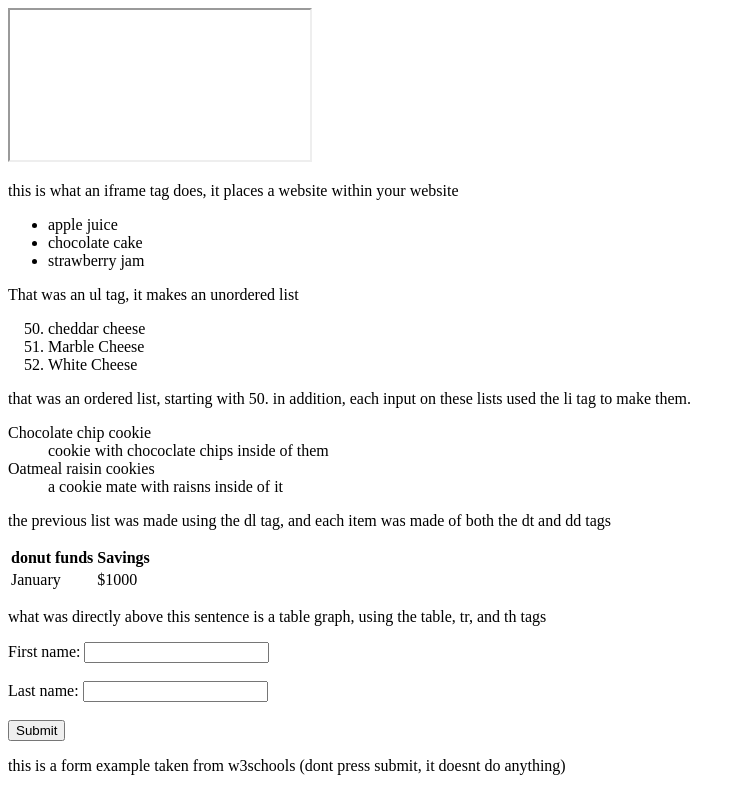
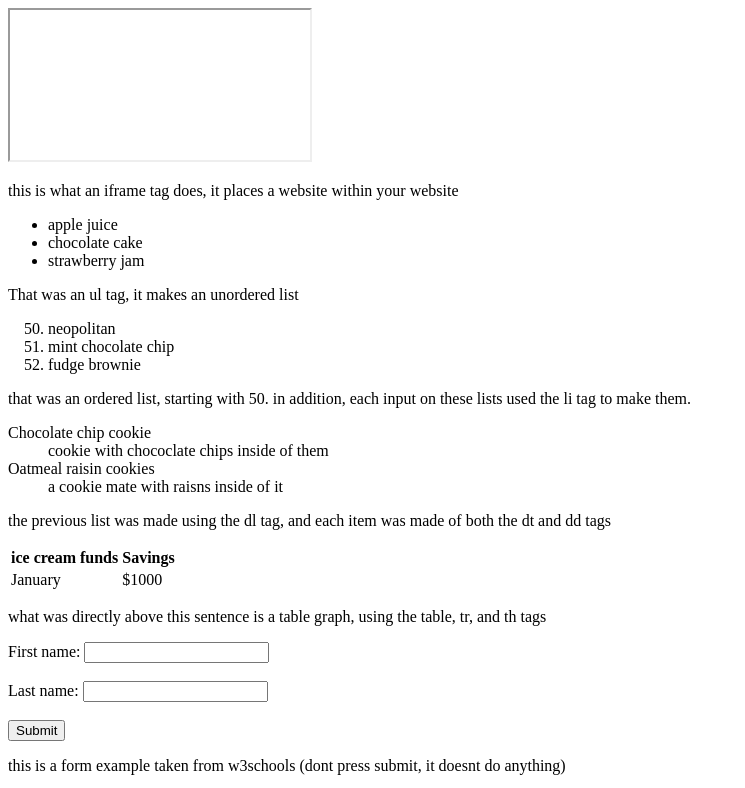
Before and after one commit to TaeMcGean/firstwebproject-new, a plain HTML site: page part2.html in a window 1280 px wide. Shown: the top 788 px of the page, without its empty margins (0-745 px from the left). Drawn offline with Linux system fonts and the light colour scheme.

Commit message:
ice cream changes v1

```diff
--- a/part2.html
+++ b/part2.html
@@ -18,9 +18,9 @@
   <p> That was an ul tag, it makes an unordered list</p>
 
   <ol start="50">
-    <li> cheddar cheese</li>
-    <li> Marble Cheese</li>
-    <li> White Cheese</li>
+    <li> neopolitan</li>
+    <li> mint chocolate chip</li>
+    <li> fudge brownie</li>
   </ol>
     <p> that was an ordered list, starting with 50. in addition, each input on these lists used the li tag to make them.</p>
 
@@ -34,7 +34,7 @@
 
     <table>
         <tr>
-        <th>donut funds</th>
+        <th>ice cream funds</th>
         <th>Savings</th>
         </tr>
         <tr>
```
